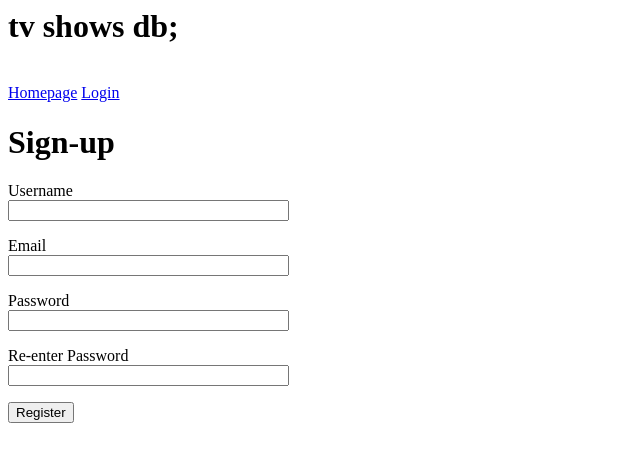
After one commit to kutayeroglu/flask-web-application, a Flask app: page /signup in a window 1280 px wide. The commit adds this page. Shown: the top 462 px of the page, without its empty margins (0-640 px from the left). Run offline with Flask 2, Linux system fonts and the light colour scheme.

Commit message:
[W] Sign up function added. Validators for username and email are set. Warnings for validators are also in working condition.

```diff
--- a/application/__init__.py
+++ b/application/__init__.py
@@ -9,5 +9,6 @@ app.config.from_object(Configure)
 db = SQLAlchemy(app)
 migrate = Migrate(app,db)
 login_manager = LoginManager(app)
+login_manager.login_view = 'login'
 
 from application import routes, models
--- a/application/forms.py
+++ b/application/forms.py
@@ -1,9 +1,27 @@
 from flask_wtf import FlaskForm
 from wtforms import StringField, PasswordField, BooleanField, SubmitField
-from wtforms.validators import DataRequired
+from wtforms.validators import DataRequired, Email, EqualTo, ValidationError
+from application.models import User
 
 class LoginForm(FlaskForm):
     username = StringField('Username', validators=[DataRequired()])
     password = PasswordField('Password', validators=[DataRequired()])
     remember_me = BooleanField('Remember Me')
     submit = SubmitField('Sign In')
+
+class SignupForm(FlaskForm):
+    username = StringField('Username', validators=[DataRequired()])
+    email = StringField('Email', validators = [DataRequired(), Email()])
+    password = PasswordField('Password', validators=[DataRequired()])
+    password_verif = PasswordField('Re-enter Password', validators=[DataRequired(), EqualTo('password')])
+    submit = SubmitField('Register')
+
+    def validate_username(self, username):
+        user = User.query.filter_by(username=username.data).first()
+        if user is not None:
+            raise ValidationError('That username is already taken.')
+
+    def validate_email(self, email):
+        user = User.query.filter_by(email=email.data).first()
+        if user is not None:
+            raise ValidationError('There is an existing account with the specified mail address.')
--- a/application/routes.py
+++ b/application/routes.py
@@ -1,13 +1,14 @@
-from flask import render_template, flash, redirect, url_for
-from flask_login import current_user, login_user
-from application import app
-from application.forms import LoginForm
+from flask import render_template, flash, redirect, url_for, request
+from werkzeug.urls import url_parse
+from flask_login import current_user, login_user, logout_user, login_required
+from application import app, db
+from application.forms import LoginForm, SignupForm
 from application.models import User
 
 @app.route('/')
 @app.route('/index')
+@login_required
 def index():
-    random_user = {'username' : 'kutay '}
     groupx_credentials = [
         {
             'user_cred' : { 'username' : 'yorgox'},
@@ -19,7 +20,7 @@ def index():
             'last_login' : '12-12-2007'
         }
     ]
-    return render_template('index.html', title='Home', user=random_user, credentials = groupx_credentials )
+    return render_template('index.html', title='Home', credentials = groupx_credentials )
 
 @app.route('/login', methods=["GET", "POST"])
 def login():
@@ -32,5 +33,28 @@ def login():
             flash('Invalid username or password')
             return redirect(url_for('login'))
         login_user(userx, remember = beta_login_form.remember_me.data)
+        next_page = request.args.get('next')
+        if not next_page or url_parse(next_page).netloc != '':
+            next_page = url_for('index')
+        return redirect(next_page)
+    return render_template('login.html', title = 'Sign In', form=beta_login_form)
+
+
+@app.route('/logout')
+def logout():
+    logout_user()
+    return redirect(url_for('index'))
+
+@app.route('/signup', methods = ["POST", "GET"])
+def signup():
+    if current_user.is_authenticated:
         return redirect(url_for('index'))
-    return render_template('login.html', title = 'Sign In', form=beta_login_form)
+    beta_signup_form = SignupForm()
+    if beta_signup_form.validate_on_submit():
+        userx = User(username = beta_signup_form.username.data, email=beta_signup_form.email.data)
+        userx.set_password(beta_signup_form.password.data)
+        db.session.add(userx)
+        db.session.commit()
+        flash('Hooray! Your account is successfully created.')
+        return redirect(url_for('login'))
+    return render_template('signup.html', title = "Sign up", form = beta_signup_form)
--- a/application/templates/base.html
+++ b/application/templates/base.html
@@ -1,15 +1,19 @@
 <html>
 	<head>
 		{% if title %}
-		<title> {{title}} - tv shows db </title>
+		<title> {{ title }} - tv shows db </title>
 		{% else %}
 		<title> Welcome to tv shows db </title>
 		{% endif %}
 	</head>
 	<body>
-		<div> tv shows db;
+		<div> <h1> tv shows db; </h1>  <br>
 			<a href="{{ url_for('index') }}">Homepage</a>
+			{% if current_user.is_anonymous %}
 			<a href="{{ url_for('login') }}">Login</a>
+			{% else %}
+			<a href="{{ url_for('logout') }}">Logout</a>
+			{% endif %}
 		</div>
 		{% with messages = get_flashed_messages() %}
 		{% if messages %}
--- a/application/templates/index.html
+++ b/application/templates/index.html
@@ -1,7 +1,7 @@
 {% extends "base.html" %}
 	{% block content %}
-		<h1> Hi, {{ user.username}}  !</h1>
+		<h1> Welcome, {{ current_user.username}}  !</h1>
 		{% for credential in credentials %}
-		<div> <p>  {{credential.user_cred.username}}'s last login date is : <b>{{credential.last_login}}</b> </p></div>
+		<div> <p>  {{credential.user_cred.username}}'s last login date is : <b>{{ credential.last_login}}</b> </p></div>
 		{% endfor %}
 	{% endblock %}
--- a/application/templates/login.html
+++ b/application/templates/login.html
@@ -1,7 +1,7 @@
 {% extends "base.html" %}
 
 {% block content %}
-	<h1> Authorization Gate</h1>
+	<h3> Authorization Gate</h3>
 	<form action = "" method= "post">
 		{{ form.hidden_tag() }}
 		<p>
@@ -14,6 +14,6 @@
 		</p>
 		<p> {{ form.remember_me()}} {{ form.remember_me.label }}</p>
 		<p> {{ form.submit()}} </p>
-
 	</form>
+	<p>  <a href= "{{ url_for('signup') }}"> Create an account!</a> </p>
 {% endblock %}
--- /dev/null
+++ b/application/templates/signup.html
@@ -0,0 +1,37 @@
+{% extends "base.html" %}
+
+{% block content %}
+    <h1>Sign-up</h1>
+    <form action="" method="post">
+        {{ form.hidden_tag() }}
+        <p>
+            {{ form.username.label }}<br>
+            {{ form.username(size=32) }}<br>
+            {% for error in form.username.errors %}
+            <span style="color: red;">[{{ error }}]</span>
+            {% endfor %}
+        </p>
+        <p>
+            {{ form.email.label }}<br>
+            {{ form.email(size=32) }}<br>
+            {% for error in form.email.errors %}
+            <span style="color: red;">[{{ error }}]</span>
+            {% endfor %}
+        </p>
+        <p>
+            {{ form.password.label }}<br>
+            {{ form.password(size=32) }}<br>
+            {% for error in form.password.errors %}
+            <span style="color: red;">[{{ error }}]</span>
+            {% endfor %}
+        </p>
+        <p>
+            {{ form.password_verif.label }}<br>
+            {{ form.password_verif(size=32) }}<br>
+            {% for error in form.password_verif.errors %}
+            <span style="color: red;">[{{ error }}]</span>
+            {% endfor %}
+        </p>
+        <p>{{ form.submit() }}</p>
+    </form>
+{% endblock %}
```
Also changed, not shown: app.db, 1 other file.
